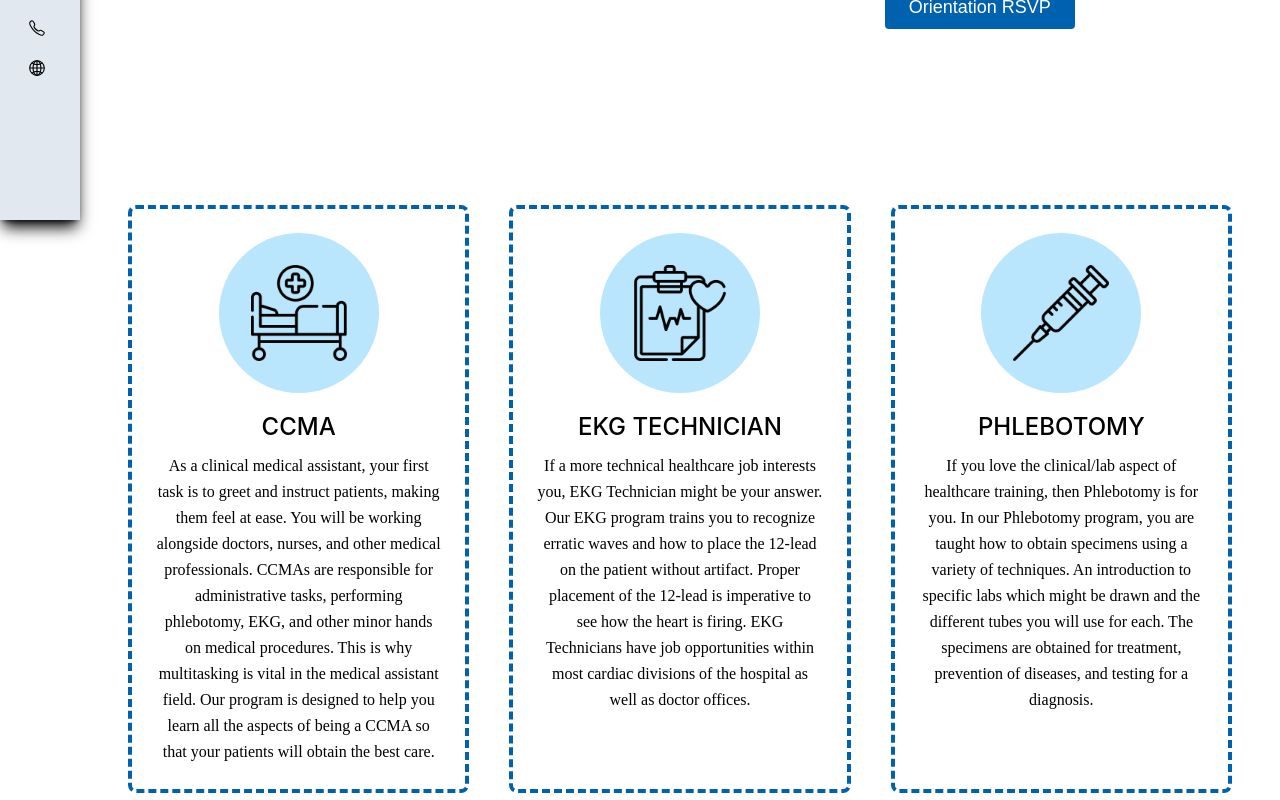
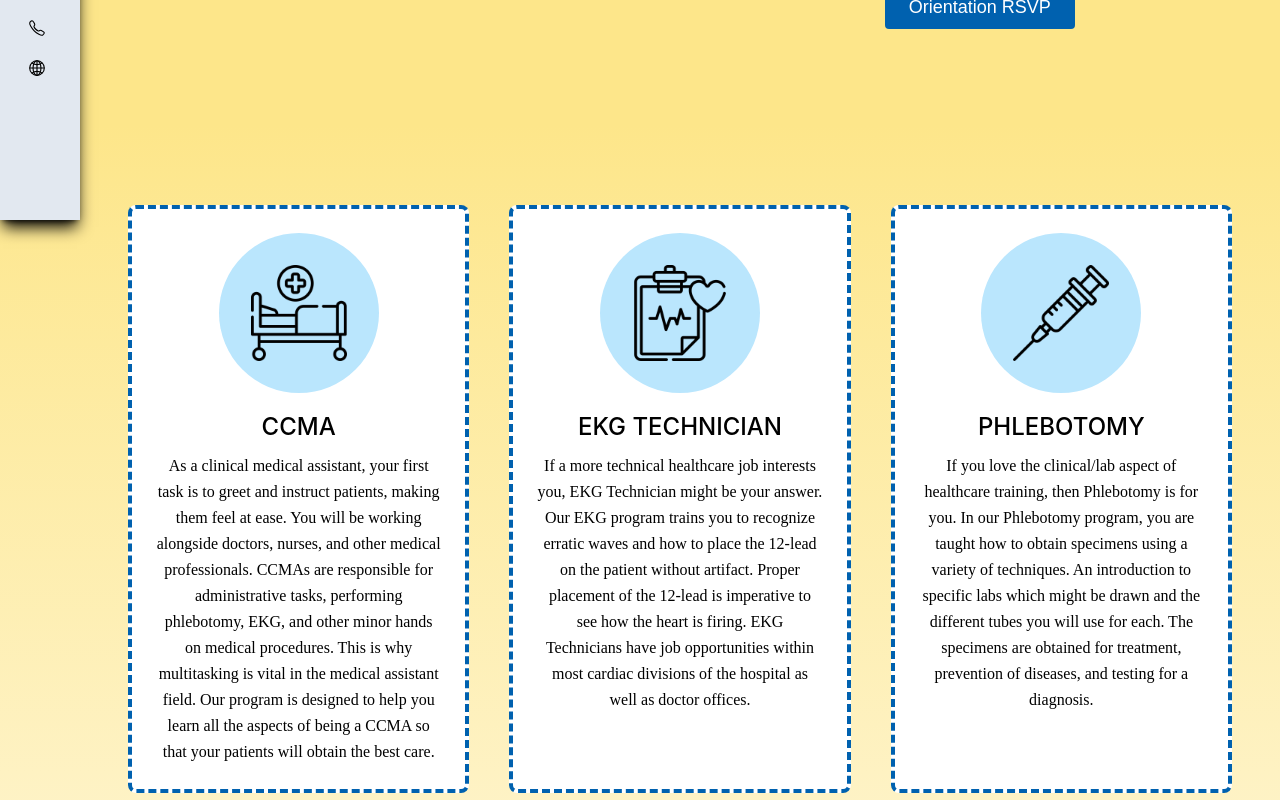
Before and after one commit to AnthonyC233/Medcare-Remodel, a React (Create React App) app: page /services in a window 1280 px wide. Shown: the part 580-1380 px from the top of the page. Built offline with nearby package versions, Linux system fonts and the light colour scheme; the HTML template or start-up script is replaced by a standard one.

Commit message:
chaning the aos around so the background doesn't clip

```diff
--- a/src/components/Grid (Services)/serviceGrid.js
+++ b/src/components/Grid (Services)/serviceGrid.js
@@ -1,4 +1,5 @@
 import React from 'react';
+import './serviceGrid.css';
 
 // IMPORTING ICONS
 import ccma from '../../assets/services-icon-ccma.png';
@@ -8,10 +9,9 @@ import pct from '../../assets/services-icon-pct.png';
 import billing from '../../assets/services-icon-billing.png';
 import more from '../../assets/services-icon-more.png';
 
-const serviceGrid = () => {
+function serviceGrid() {
   return (
     <section
-      data-aos="fade-up"
       className="grid grid-cols-3 gap-10 lg:grid-cols-1 service-grid-section
       // BASE
       pl-32 pt-20 pb-20 pr-12
@@ -158,6 +158,6 @@ const serviceGrid = () => {
       </div>
     </section>
   );
-};
+}
 
 export default serviceGrid;
--- a/src/components/Grid (Services)/serviceHeader.js
+++ b/src/components/Grid (Services)/serviceHeader.js
@@ -2,6 +2,7 @@ import React, { useEffect } from 'react';
 import Aos from 'aos';
 import 'aos/dist/aos.css';
 import header2 from '../../assets/header-2.png';
+import './serviceGrid.css';
 
 function ServiceHeader() {
   useEffect(() => {
```
